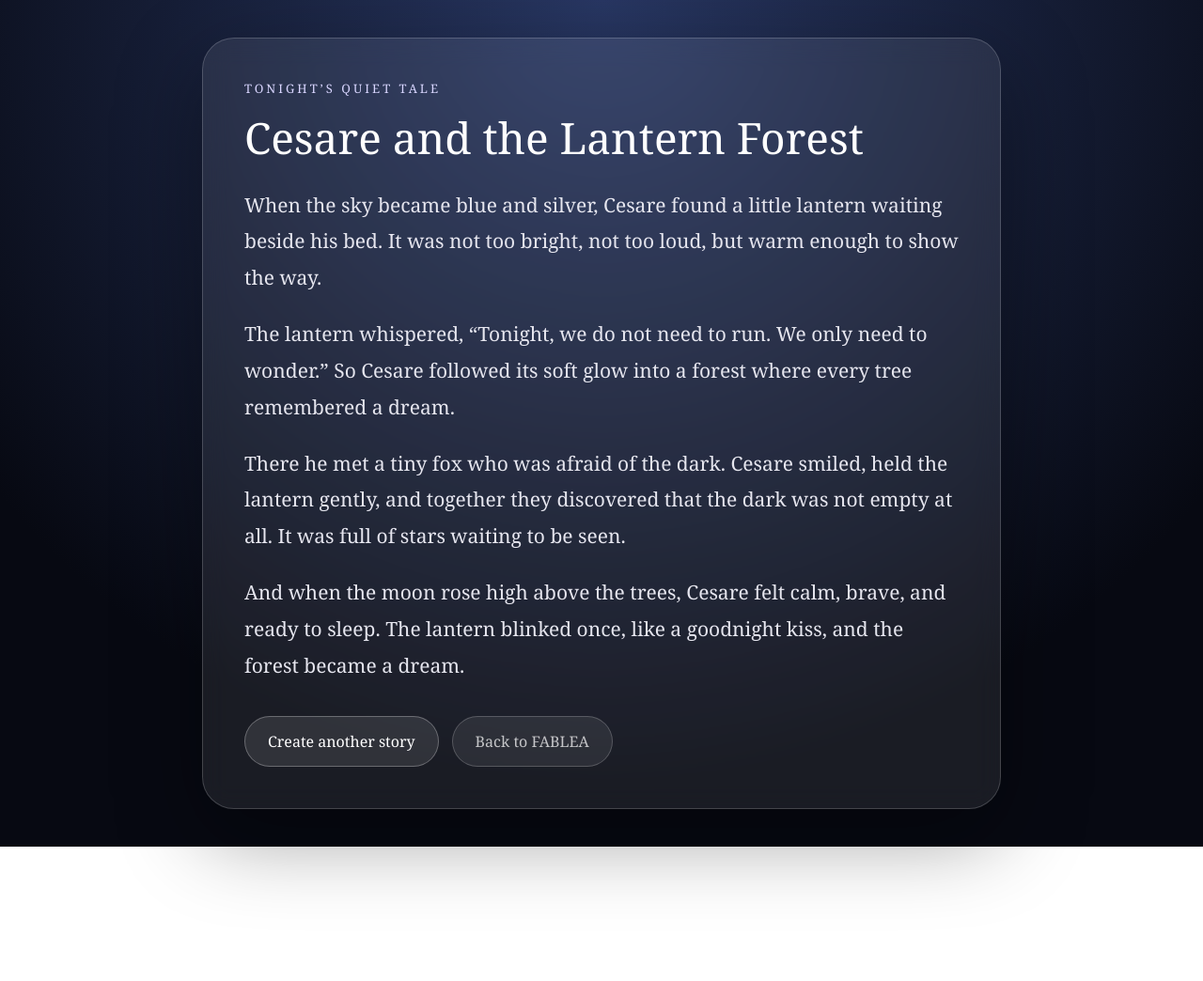
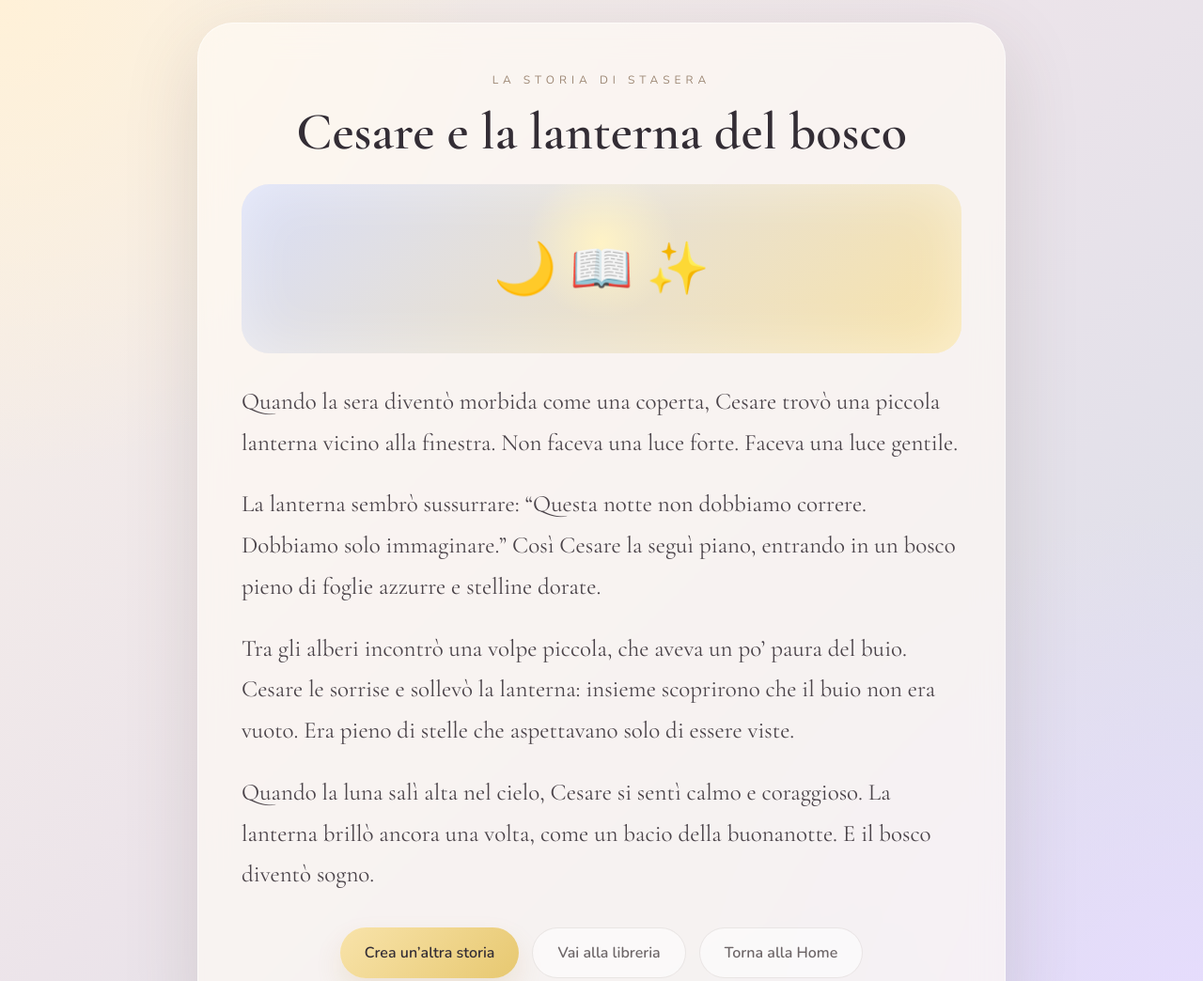
Before and after one commit to Fenixfia/fablea, a plain HTML site: page story-result.html in a window 1280 px wide. Shown: the top 1044 px of the page at 94% size. Before the commit the page ends 901 px from the top, so only its background shows below. Drawn offline with nearby package versions, Linux system fonts and the light colour scheme.

Commit message:
Update story-result.html

```diff
--- a/story-result.html
+++ b/story-result.html
@@ -3,114 +3,157 @@
 <head>
 <meta charset="UTF-8">
 <meta name="viewport" content="width=device-width, initial-scale=1.0">
-<title>FABLEA | Tonight’s Story</title>
+<title>FABLEA | La storia</title>
+
+<link rel="preconnect" href="https://fonts.googleapis.com">
+<link rel="preconnect" href="https://fonts.gstatic.com" crossorigin>
+<link href="https://fonts.googleapis.com/css2?family=Cormorant+Garamond:wght@400;500;600&family=Nunito:wght@300;400;500;600&display=swap" rel="stylesheet">
 
 <style>
+*{margin:0;padding:0;box-sizing:border-box}
+
 body{
-margin:0;
-font-family:Georgia,serif;
-background:radial-gradient(circle at top,#283763,#070912 75%);
 min-height:100vh;
-color:white;
+padding:24px;
+font-family:'Nunito',sans-serif;
+background:
+radial-gradient(circle at top left,#fff1d8 0%,transparent 30%),
+radial-gradient(circle at bottom right,#e7dcff 0%,transparent 34%),
+linear-gradient(135deg,#f8f1e8 0%,#ece4ea 45%,#d9ddea 100%);
+color:#332d35;
 display:flex;
 justify-content:center;
 align-items:center;
-padding:40px 18px;
-box-sizing:border-box;
 }
 
-.story{
-max-width:760px;
-background:rgba(255,255,255,.08);
-border:1px solid rgba(255,255,255,.18);
-border-radius:34px;
-padding:44px;
-box-shadow:0 30px 90px rgba(0,0,0,.38);
-backdrop-filter:blur(14px);
+.page{
+width:92%;
+max-width:860px;
+padding:52px 46px;
+border-radius:38px;
+background:rgba(255,250,245,.66);
+backdrop-filter:blur(16px);
+border:1px solid rgba(255,255,255,.55);
+box-shadow:0 24px 80px rgba(80,65,55,.15);
 }
 
 .badge{
-font-size:13px;
-letter-spacing:3px;
+text-align:center;
+font-size:12px;
+letter-spacing:5px;
 text-transform:uppercase;
-color:#d9d6ff;
+color:#9c8774;
 margin-bottom:18px;
 }
 
 h1{
-font-size:46px;
-line-height:1.12;
-font-weight:400;
-margin:0 0 26px;
+font-family:'Cormorant Garamond',serif;
+font-size:56px;
+line-height:1.05;
+text-align:center;
+font-weight:600;
+margin-bottom:26px;
 }
 
-p{
-font-size:21px;
-line-height:1.85;
-color:#e6e6ef;
+.illustration{
+height:180px;
+border-radius:30px;
+margin-bottom:30px;
+background:
+radial-gradient(circle at 50% 35%,#fff3c6 0%,transparent 20%),
+linear-gradient(135deg,#d9def6,#f8e3aa);
+box-shadow:inset 0 0 60px rgba(255,255,255,.45);
+display:flex;
+align-items:center;
+justify-content:center;
+font-size:54px;
 }
+
+.story{
+font-family:'Cormorant Garamond',serif;
+font-size:25px;
+line-height:1.75;
+color:#4a4349;
+}
+
+.story p{margin-bottom:22px}
 
 .actions{
 display:flex;
 gap:14px;
 flex-wrap:wrap;
+justify-content:center;
 margin-top:34px;
 }
 
-a,button{
-font-family:inherit;
+.button{
+display:inline-flex;
+justify-content:center;
+align-items:center;
+padding:15px 26px;
+border-radius:999px;
+background:linear-gradient(135deg,#f8e3aa,#e7c870);
+color:#332d35;
 font-size:16px;
-color:white;
+font-weight:700;
 text-decoration:none;
-padding:15px 24px;
-border-radius:999px;
-border:1px solid rgba(255,255,255,.28);
-background:rgba(255,255,255,.10);
-cursor:pointer;
+box-shadow:0 14px 28px rgba(181,145,73,.16);
 }
 
-.soft{
-opacity:.75;
+.secondary{
+background:rgba(255,255,255,.52);
+box-shadow:none;
+color:#6d6668;
+border:1px solid rgba(80,65,55,.10);
 }
 
-@media(max-width:600px){
-.story{padding:30px 24px;}
-h1{font-size:36px;}
-p{font-size:18px;}
+@media(max-width:700px){
+.page{padding:40px 24px;border-radius:30px}
+h1{font-size:40px}
+.story{font-size:21px}
+.illustration{height:145px}
+.button{width:100%}
 }
 </style>
 </head>
 
 <body>
 
-<main class="story">
-<div class="badge">Tonight’s quiet tale</div>
+<main class="page">
+<div class="badge">La storia di stasera</div>
 
-<h1>Cesare and the Lantern Forest</h1>
+<h1>Cesare e la lanterna del bosco</h1>
 
+<div class="illustration">🌙 📖 ✨</div>
+
+<div class="story">
 <p>
-When the sky became blue and silver, Cesare found a little lantern waiting beside his bed.
-It was not too bright, not too loud, but warm enough to show the way.
+Quando la sera diventò morbida come una coperta, Cesare trovò una piccola lanterna vicino alla finestra.
+Non faceva una luce forte. Faceva una luce gentile.
 </p>
 
 <p>
-The lantern whispered, “Tonight, we do not need to run. We only need to wonder.”
-So Cesare followed its soft glow into a forest where every tree remembered a dream.
+La lanterna sembrò sussurrare: “Questa notte non dobbiamo correre. Dobbiamo solo immaginare.”
+Così Cesare la seguì piano, entrando in un bosco pieno di foglie azzurre e stelline dorate.
 </p>
 
 <p>
-There he met a tiny fox who was afraid of the dark. Cesare smiled, held the lantern gently,
-and together they discovered that the dark was not empty at all. It was full of stars waiting to be seen.
+Tra gli alberi incontrò una volpe piccola, che aveva un po’ paura del buio.
+Cesare le sorrise e sollevò la lanterna: insieme scoprirono che il buio non era vuoto.
+Era pieno di stelle che aspettavano solo di essere viste.
 </p>
 
 <p>
-And when the moon rose high above the trees, Cesare felt calm, brave, and ready to sleep.
-The lantern blinked once, like a goodnight kiss, and the forest became a dream.
+Quando la luna salì alta nel cielo, Cesare si sentì calmo e coraggioso.
+La lanterna brillò ancora una volta, come un bacio della buonanotte.
+E il bosco diventò sogno.
 </p>
+</div>
 
 <div class="actions">
-<a href="story.html">Create another story</a>
-<a class="soft" href="index.html">Back to FABLEA</a>
+<a class="button" href="/story.html">Crea un’altra storia</a>
+<a class="button secondary" href="/library.html">Vai alla libreria</a>
+<a class="button secondary" href="/index.html">Torna alla Home</a>
 </div>
 </main>
 
```
